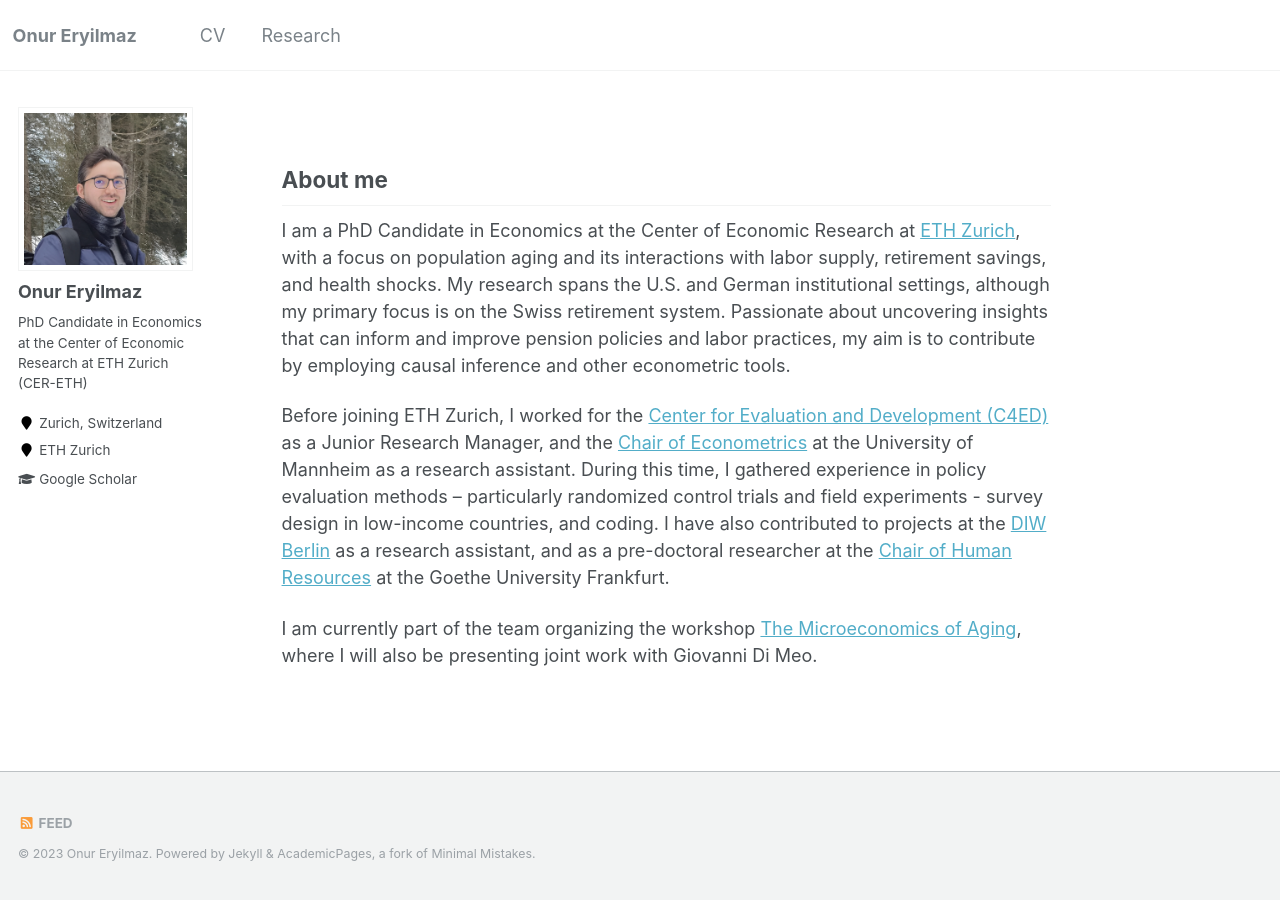
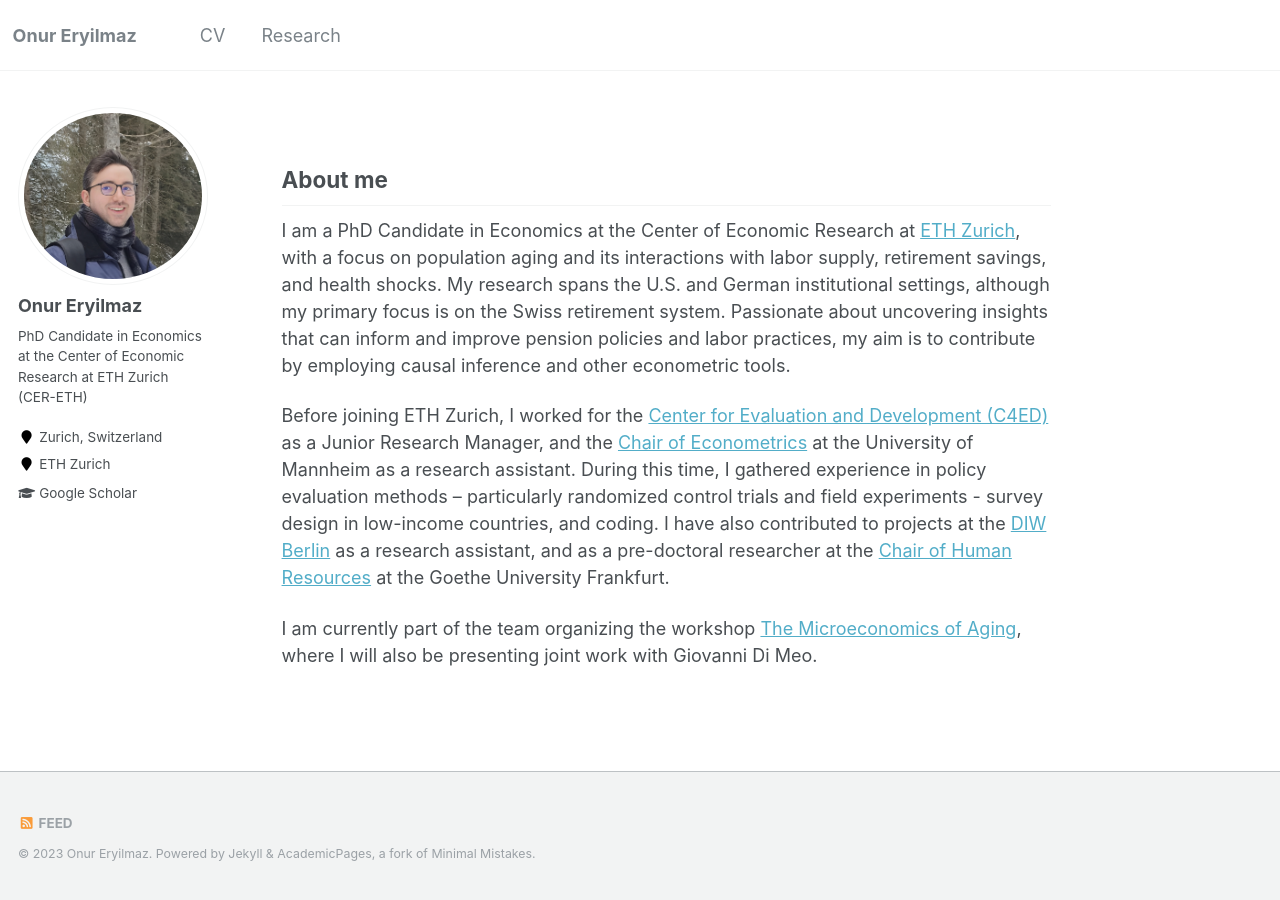
Before and after one commit to oeryilmaz/oeryilmaz.github.io, a Jekyll site: the page built from _pages/about.md, in a window 1280 px wide. Built offline with Jekyll 4.4.1, drawn with Linux system fonts in a browser that asks for light colours.

Commit message:
Update _sidebar.scss
Changed back to border_radius: 50% AND changed max-width: 175 to 190px;

```diff
--- a/_sass/_sidebar.scss
+++ b/_sass/_sidebar.scss
@@ -83,8 +83,8 @@
   }
 
   img {
-    max-width: 175px;
-    border-radius: 0%;
+    max-width: 190px;
+    border-radius: 50%;
 
     @include breakpoint($large) {
       padding: 5px;
```
